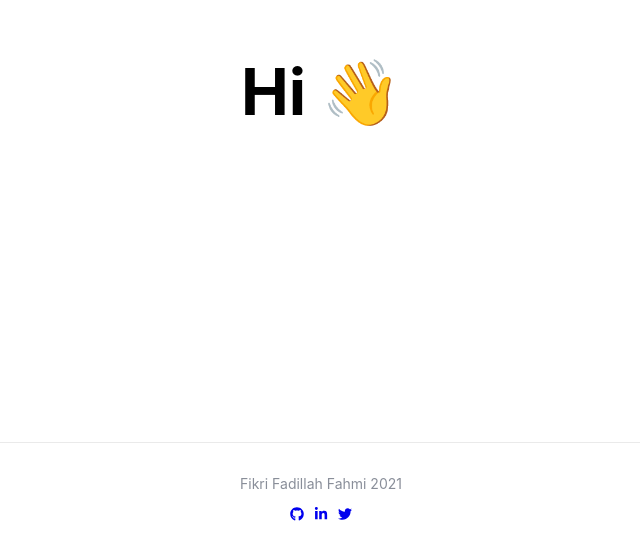
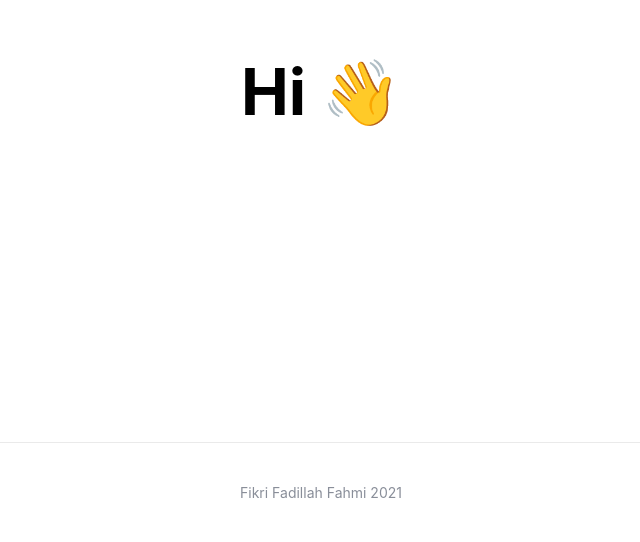
Before and after one commit to fikrif/ffami, a Next.js app: page / in a window 1280 px wide. Shown: the part 258-800 px from the top of the page, without its empty margins (319-959 px from the left). Built offline with nearby package versions, Linux system fonts and the light colour scheme.

Commit message:
remove footer links

```diff
--- a/pages/index.tsx
+++ b/pages/index.tsx
@@ -34,8 +34,7 @@ export default function Home() {
             <p className="mb-2 font-mono text-sm text-center">
               Fikri Fadillah Fahmi 2021
             </p>
-            <div className="footer-design flex justify-center space-x-4 text-lg">
-              {/* <li> */}
+            {/* <div className="footer-design flex justify-center space-x-4 text-lg">
               <div className="margin-right">
                 <SocialMedia
                   label="GitHub"
@@ -50,11 +49,6 @@ export default function Home() {
                   icon={<FaLinkedinIn />}
                 />
               </div>
-              {/* </li> */}
-              {/* <li> */}
-
-              {/* </li> */}
-              {/* <li> */}
               <div>
                 <SocialMedia
                   label="Twitter"
@@ -63,8 +57,7 @@ export default function Home() {
                 />
               </div>
 
-              {/* </li> */}
-            </div>
+            </div> */}
           </section>
         </footer>
 
```
